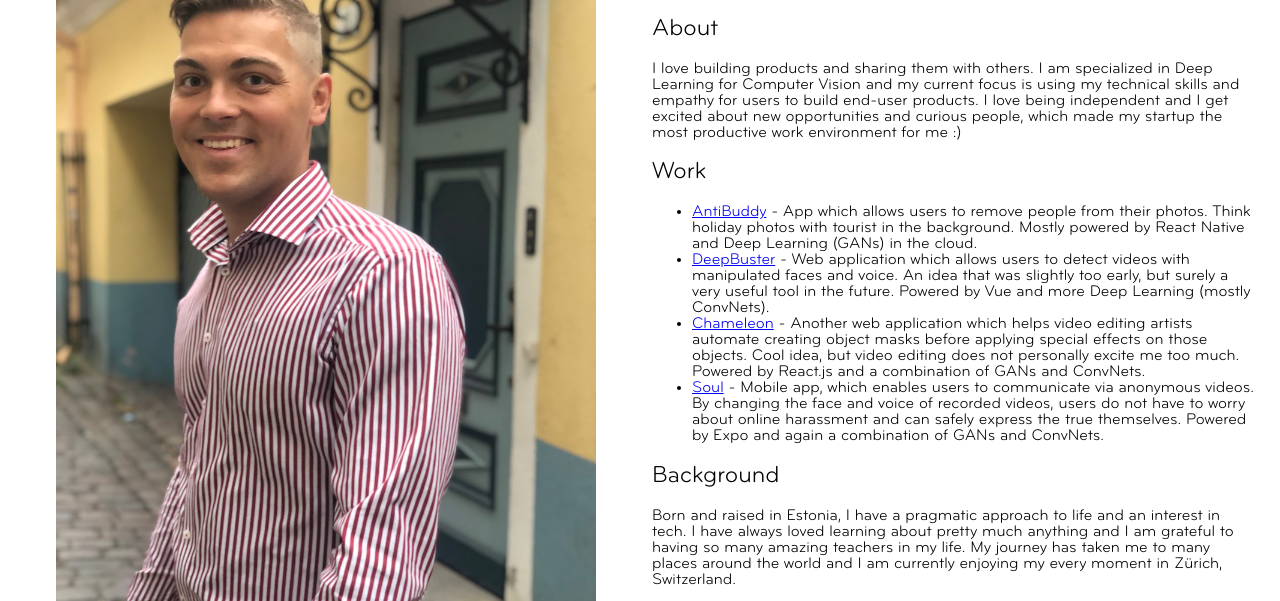
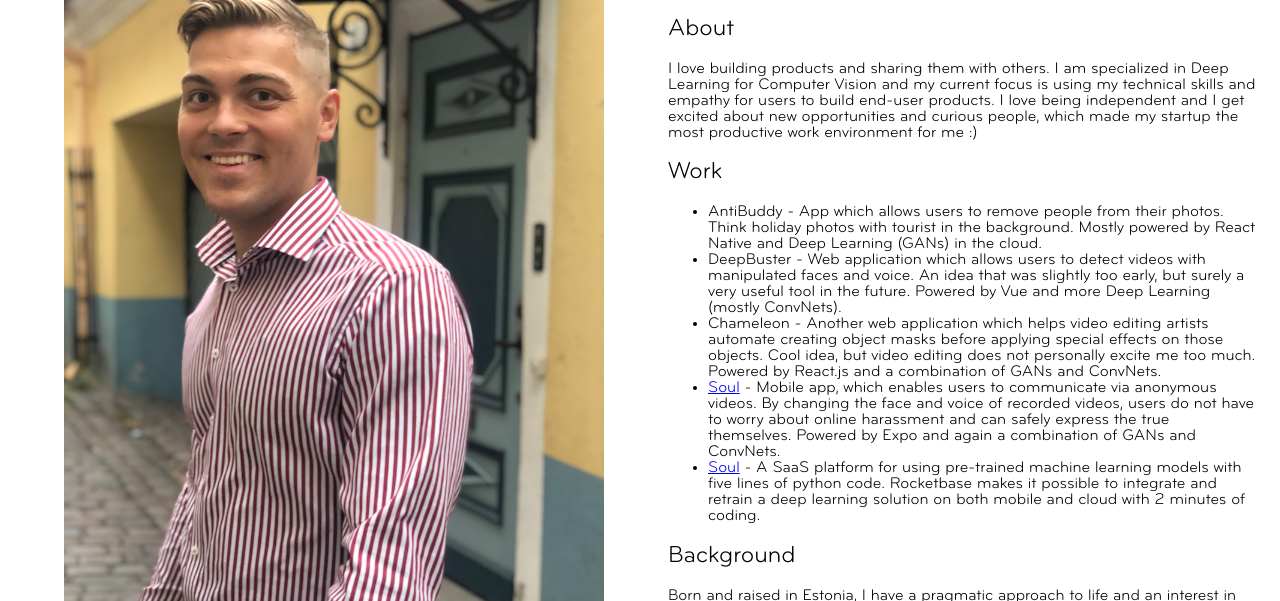
Before and after one commit to heikir/heikir.github.io, a website built with webpack: page index.html in a window 1280 px wide. Shown: the part 114-715 px from the top of the page. Built offline with Linux system fonts and the light colour scheme.

Commit message:
Update links and add rocketbase

```diff
--- a/index.html
+++ b/index.html
@@ -23,7 +23,9 @@
             <div class="column">
               <div class="content">
                 <div class="portrait">
-                  <img src="img/heiki_portrait.jpg" />
+                  <figure class="image is-3by4">
+                    <img src="img/heiki_portrait.jpg" />
+                  </figure>
                 </div>
               </div>
             </div>
@@ -34,7 +36,7 @@
                     Hi there! I am Heiki!
                   </h1>
                 </div>
-                <div class="about">
+                <div class="about content">
                   <h2>
                     About
                   </h2>
@@ -52,37 +54,40 @@
                   </h2>
                   <ul>
                     <li>
-                      <a
-                        href="https://itunes.apple.com/ca/app/antibuddy/id1367943064"
-                        >AntiBuddy</a
-                      >
-                      - App which allows users to remove people from their
-                      photos. Think holiday photos with tourist in the
+                      AntiBuddy - App which allows users to remove people from
+                      their photos. Think holiday photos with tourist in the
                       background. Mostly powered by React Native and Deep
                       Learning (GANs) in the cloud.
                     </li>
                     <li>
-                      <a href="https://deepbuster.com">DeepBuster</a> - Web
-                      application which allows users to detect videos with
-                      manipulated faces and voice. An idea that was slightly too
-                      early, but surely a very useful tool in the future.
-                      Powered by Vue and more Deep Learning (mostly ConvNets).
+                      DeepBuster - Web application which allows users to detect
+                      videos with manipulated faces and voice. An idea that was
+                      slightly too early, but surely a very useful tool in the
+                      future. Powered by Vue and more Deep Learning (mostly
+                      ConvNets).
                     </li>
                     <li>
-                      <a href="https://chameleon.id/">Chameleon</a> - Another
-                      web application which helps video editing artists automate
-                      creating object masks before applying special effects on
-                      those objects. Cool idea, but video editing does not
-                      personally excite me too much. Powered by React.js and a
-                      combination of GANs and ConvNets.
+                      Chameleon - Another web application which helps video
+                      editing artists automate creating object masks before
+                      applying special effects on those objects. Cool idea, but
+                      video editing does not personally excite me too much.
+                      Powered by React.js and a combination of GANs and
+                      ConvNets.
                     </li>
                     <li>
-                      <a href="http://getsoul.app/">Soul</a> - Mobile app, which
-                      enables users to communicate via anonymous videos. By
-                      changing the face and voice of recorded videos, users do
-                      not have to worry about online harassment and can safely
-                      express the true themselves. Powered by Expo and again a
-                      combination of GANs and ConvNets.
+                      <a href="https://www.getsoul.app/">Soul</a> - Mobile app,
+                      which enables users to communicate via anonymous videos.
+                      By changing the face and voice of recorded videos, users
+                      do not have to worry about online harassment and can
+                      safely express the true themselves. Powered by Expo and
+                      again a combination of GANs and ConvNets.
+                    </li>
+                    <li>
+                      <a href="https://rocketbase.ai/">Soul</a> - A SaaS
+                      platform for using pre-trained machine learning models
+                      with five lines of python code. Rocketbase makes it
+                      possible to integrate and retrain a deep learning solution
+                      on both mobile and cloud with 2 minutes of coding.
                     </li>
                   </ul>
                   <h2>
@@ -99,7 +104,7 @@
                 </div>
                 <div class="social-icons">
                   <div class="social-icon">
-                    <a href="https://www.linkedin.com/in/heiki-riesenkampf/"
+                    <a href="https://www.linkedin.com/in/heikir"
                       ><i class="fab fa-linkedin"></i
                     ></a>
                   </div>
@@ -119,8 +124,7 @@
                     ></a>
                   </div>
                   <div class="social-icon">
-                    <a href="mailto:heiki@mirage.id"
-                      ><i class="fas fa-at"></i></a>
+                    <a href="mailto:me@heikir.com"><i class="fas fa-at"></i></a>
                   </div>
                 </div>
               </div>
--- a/webpack.common.js
+++ b/webpack.common.js
@@ -1,5 +1,5 @@
 const path = require("path");
-const CleanWebpackPlugin = require("clean-webpack-plugin");
+const { CleanWebpackPlugin } = require("clean-webpack-plugin");
 
 module.exports = {
   entry: {
@@ -9,7 +9,7 @@ module.exports = {
     filename: "main.js",
     path: path.resolve(__dirname, "dist")
   },
-  plugins: [new CleanWebpackPlugin(["dist/*"])],
+  plugins: [new CleanWebpackPlugin()],
   module: {
     rules: [
       {
```
Also changed, not shown: package.json (+13 -13 lines), dist/main.js, 2 other files.
